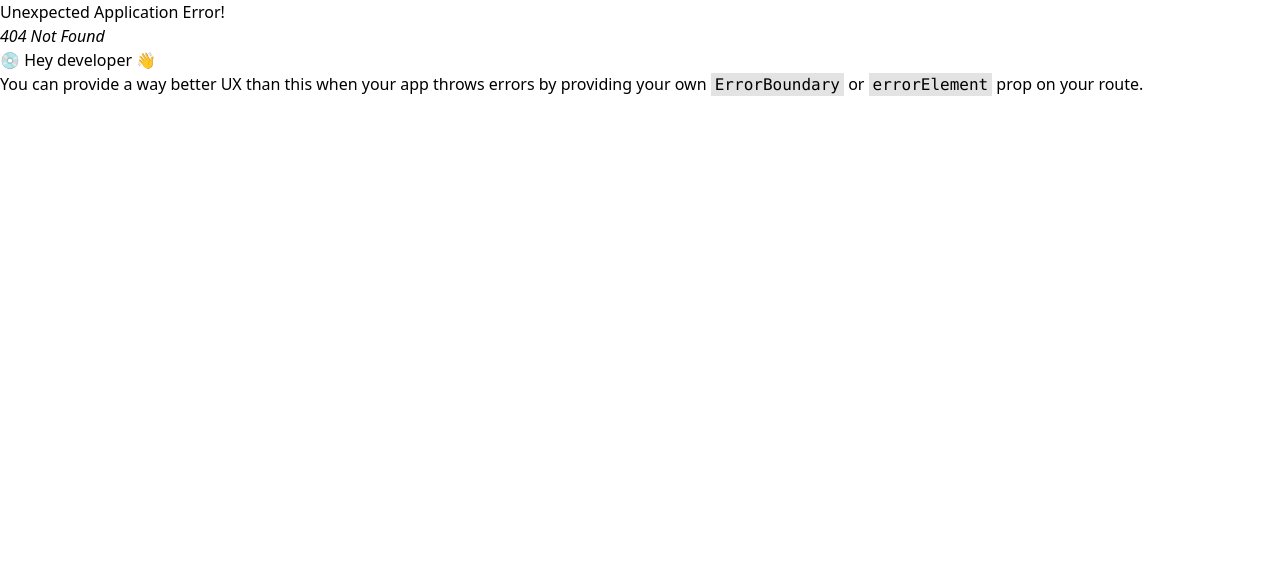
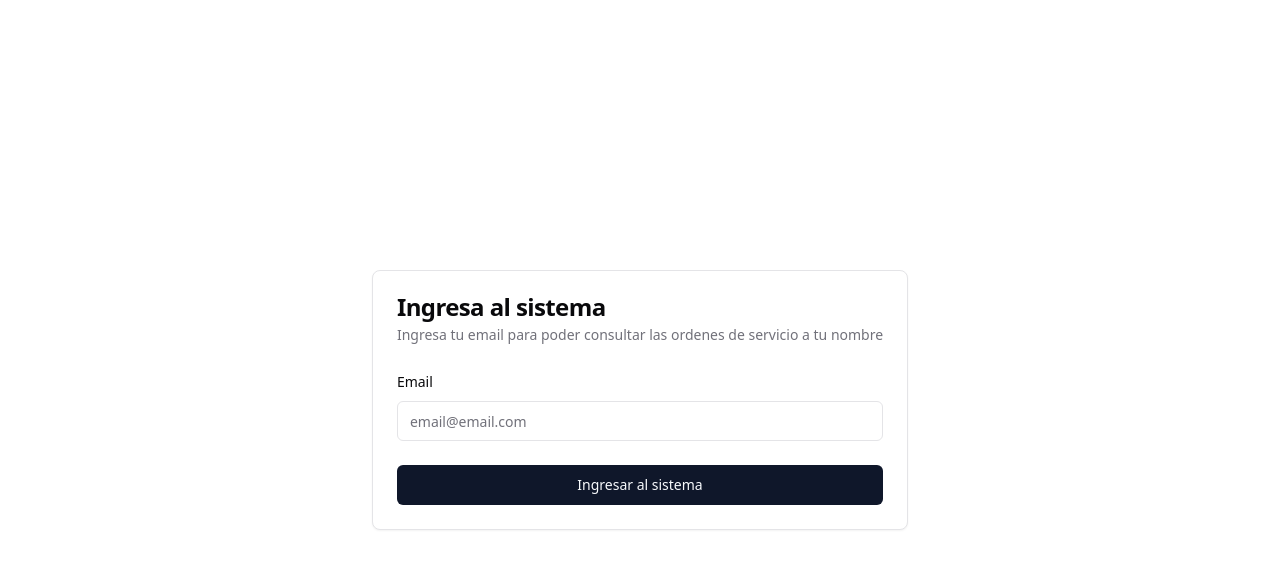
Before and after one commit to GuidoCarda/misetec, a React (Vite) app in the folder client/: page /clients-login in a window 1280 px wide. Before the commit this address had no page. Shown: the top 568 px of the page. Built offline with nearby package versions, Linux system fonts and the light colour scheme.

Commit message:
Staff & Clients Login UI

```diff
--- a/client/package.json
+++ b/client/package.json
@@ -16,6 +16,7 @@
     "@radix-ui/react-dropdown-menu": "^2.0.6",
     "@radix-ui/react-label": "^2.0.2",
     "@radix-ui/react-select": "^2.0.0",
+    "@radix-ui/react-separator": "^1.0.3",
     "@radix-ui/react-slot": "^1.0.2",
     "@radix-ui/react-toast": "^1.1.5",
     "@tabler/icons-react": "^2.40.0",
--- a/client/src/components/PrivateLayout.tsx
+++ b/client/src/components/PrivateLayout.tsx
@@ -1,19 +1,34 @@
 import { Button } from "@/components/ui/button";
+import { Separator } from "@/components/ui/separator";
 import { Outlet } from "react-router-dom";
 
 function PrivateLayout() {
   return (
-    <div className=" min-h-screen grid grid-cols-[280px,_1fr]">
-      <div className="md:container border-r flex flex-col gap-4 pt-10">
-        <h2 className="scroll-m-20 pb-2 text-3xl font-semibold tracking-tight first:mt-0">
-          Misetec
-        </h2>
-        <Button variant={"outline"}>Ordenes</Button>
-        <Button variant={"outline"}>Clientes</Button>
-        <Button variant={"outline"}>Informes</Button>
+    <div className="px-10 lg:px-20  py-10">
+      <div className="space-y-0.5">
+        <h2 className="text-2xl font-bold tracking-tight">Settings</h2>
+        <p className="text-muted-foreground">
+          Manage your account settings and set e-mail preferences.
+        </p>
       </div>
-      <div className="md:container  py-10">
-        <Outlet />
+      <Separator className="my-6" />
+      <div className="flex flex-col space-y-8 lg:flex-row lg:space-x-12 lg:space-y-0">
+        <aside className="-mx-4 lg:w-1/5 ">
+          <nav className="flex lg:flex-col gap-4">
+            <Button className="justify-start" variant={"ghost"}>
+              Ordenes
+            </Button>
+            <Button className="justify-start" variant={"ghost"}>
+              Clientes
+            </Button>
+            <Button className="justify-start" variant={"ghost"}>
+              Informes
+            </Button>
+          </nav>
+        </aside>
+        <div className="flex-1 lg:max-w-2xl">
+          <Outlet />
+        </div>
       </div>
     </div>
   );
--- a/client/src/components/PublicLayout.tsx
+++ b/client/src/components/PublicLayout.tsx
@@ -2,7 +2,7 @@ import { Outlet } from "react-router-dom";
 
 function PublicLayout() {
   return (
-    <div>
+    <div className="min-h-screen">
       <Outlet />
     </div>
   );
--- /dev/null
+++ b/client/src/components/ui/separator.tsx
@@ -0,0 +1,29 @@
+import * as React from "react"
+import * as SeparatorPrimitive from "@radix-ui/react-separator"
+
+import { cn } from "@/lib/utils"
+
+const Separator = React.forwardRef<
+  React.ElementRef<typeof SeparatorPrimitive.Root>,
+  React.ComponentPropsWithoutRef<typeof SeparatorPrimitive.Root>
+>(
+  (
+    { className, orientation = "horizontal", decorative = true, ...props },
+    ref
+  ) => (
+    <SeparatorPrimitive.Root
+      ref={ref}
+      decorative={decorative}
+      orientation={orientation}
+      className={cn(
+        "shrink-0 bg-slate-200 dark:bg-slate-800",
+        orientation === "horizontal" ? "h-[1px] w-full" : "h-full w-[1px]",
+        className
+      )}
+      {...props}
+    />
+  )
+)
+Separator.displayName = SeparatorPrimitive.Root.displayName
+
+export { Separator }
--- /dev/null
+++ b/client/src/pages/ClientsLogin.tsx
@@ -0,0 +1,83 @@
+import { Button } from "@/components/ui/button";
+import {
+  Card,
+  CardContent,
+  CardDescription,
+  CardHeader,
+  CardTitle,
+} from "@/components/ui/card";
+import {
+  Form,
+  FormControl,
+  FormField,
+  FormItem,
+  FormLabel,
+  FormMessage,
+} from "@/components/ui/form";
+import { Input } from "@/components/ui/input";
+import { zodResolver } from "@hookform/resolvers/zod";
+import { useForm } from "react-hook-form";
+import { z } from "zod";
+
+const formSchema = z.object({
+  email: z.string().email({
+    message: "El email debe ser valido.",
+  }),
+});
+
+function ClientsLoginPage() {
+  const form = useForm<z.infer<typeof formSchema>>({
+    resolver: zodResolver(formSchema),
+    defaultValues: {
+      email: "",
+    },
+  });
+
+  const onSubmit = (values: z.infer<typeof formSchema>) => {
+    console.log(values);
+  };
+
+  return (
+    <>
+      <div className="  min-h-screen grid place-content-center">
+        <Card>
+          <CardHeader>
+            <CardTitle className="2xl">Ingresa al sistema</CardTitle>
+            <CardDescription>
+              Ingresa tu email para poder consultar las ordenes de servicio a tu
+              nombre
+            </CardDescription>
+          </CardHeader>
+          <CardContent>
+            <Form {...form}>
+              <form onSubmit={form.handleSubmit(onSubmit)}>
+                <FormField
+                  control={form.control}
+                  name="email"
+                  render={({ field }) => (
+                    <FormItem>
+                      <FormLabel>Email</FormLabel>
+                      <FormControl>
+                        <Input
+                          {...field}
+                          type="email"
+                          placeholder="email@email.com"
+                        />
+                      </FormControl>
+                      <FormMessage />
+                    </FormItem>
+                  )}
+                />
+                <Button className="mt-6 w-full" type="submit">
+                  Ingresar al sistema
+                </Button>
+              </form>
+            </Form>
+          </CardContent>
+        </Card>
+      </div>
+    </>
+  );
+}
+
+export default ClientsLoginPage;
--- a/client/src/pages/Home.tsx
+++ b/client/src/pages/Home.tsx
@@ -1,11 +1,5 @@
-import { Button } from "@/components/ui/button";
-
 function Home() {
-  return (
-    <>
-      <Button></Button>
-    </>
-  );
+  return <></>;
 }
 
 export default Home;
--- a/client/src/pages/NewClient.tsx
+++ b/client/src/pages/NewClientForm.tsx
@@ -37,7 +37,7 @@ const formSchema = z.object({
   }),
 });
 
-function NewClient() {
+function NewClientForm() {
   // const navigate = useNavigate();
 
   // 1. Define your form.
@@ -181,4 +181,4 @@ function NewClient() {
   );
 }
 
-export default NewClient;
+export default NewClientForm;
--- /dev/null
+++ b/client/src/pages/StaffLogin.tsx
@@ -0,0 +1,136 @@
+import { Button } from "@/components/ui/button";
+import {
+  Card,
+  CardContent,
+  CardDescription,
+  CardHeader,
+  CardTitle,
+} from "@/components/ui/card";
+import {
+  Form,
+  FormControl,
+  FormField,
+  FormItem,
+  FormLabel,
+  FormMessage,
+} from "@/components/ui/form";
+
+import { Input } from "@/components/ui/input";
+
+//form handling and validation
+import { zodResolver } from "@hookform/resolvers/zod";
+import { useForm } from "react-hook-form";
+import { useNavigate } from "react-router-dom";
+import { z } from "zod";
+
+const formSchema = z.object({
+  email: z.string().email({
+    message: "El email debe ser valido.",
+  }),
+  password: z.string().min(4, {
+    message: "La contraseña debe tener al menos 4 caracteres.",
+  }),
+});
+
+function StaffLoginPage() {
+  const navigate = useNavigate();
+
+  const form = useForm<z.infer<typeof formSchema>>({
+    resolver: zodResolver(formSchema),
+    defaultValues: {
+      email: "",
+      password: "",
+    },
+  });
+
+  const onSubmit = (values: z.infer<typeof formSchema>) => {
+    console.log(values);
+
+    // TODO : Improve login flow & error handling
+    fetch("http://localhost:3000/api/v1/auth/login", {
+      method: "POST",
+      headers: {
+        "Content-Type": "application/json",
+      },
+      body: JSON.stringify(values),
+    })
+      .then((res) => {
+        console.log(res);
+        if (!res.ok) {
+          throw new Error("Error en la llamada a la API");
+        }
+
+        return res.json();
+      })
+      .then((data) => {
+        console.log(data);
+        if (data.token) {
+          // localStorage.setItem("token", data.token);
+          navigate("/clients");
+        }
+      })
+      .catch((error) => console.log(error));
+  };
+
+  return (
+    <>
+      <main className="px-4 grid place-items-center min-h-[calc(100vh-4rem)]">
+        <Card className="min-w-full md:min-w-[400px]">
+          <CardHeader>
+            <CardTitle className="text-2xl">Ingresar al sistema</CardTitle>
+            <CardDescription>
+              Ingresa tu email y contraseña para continuar
+            </CardDescription>
+          </CardHeader>
+          <CardContent>
+            <Form {...form}>
+              <form
+                className="grid gap-4"
+                onSubmit={form.handleSubmit(onSubmit)}
+              >
+                <FormField
+                  control={form.control}
+                  name="email"
+                  render={({ field }) => (
+                    <FormItem>
+                      <FormLabel>Email</FormLabel>
+                      <FormControl>
+                        <Input placeholder="test@gmail.com" {...field} />
+                      </FormControl>
+                      <FormMessage />
+                    </FormItem>
+                  )}
+                />
+                <FormField
+                  control={form.control}
+                  name="password"
+                  render={({ field }) => (
+                    <FormItem>
+                      <FormLabel>Contraseña</FormLabel>
+                      <FormControl>
+                        <Input
+                          type="password"
+                          placeholder="********"
+                          {...field}
+                        />
+                      </FormControl>
+                      <FormMessage />
+                    </FormItem>
+                  )}
+                />
+                <Button className="w-full mt-4" type="submit">
+                  Iniciar Sesión
+                </Button>
+              </form>
+            </Form>
+          </CardContent>
+        </Card>
+      </main>
+      <footer className="text-black h-16 border-t grid place-items-center">
+        Misetec soluciones informaticas
+      </footer>
+    </>
+  );
+}
+
+export default StaffLoginPage;
```
Also changed, not shown: client/src/Router.tsx (+23 -9 lines), 1 other file (tests, documents, lock files or other folders).
